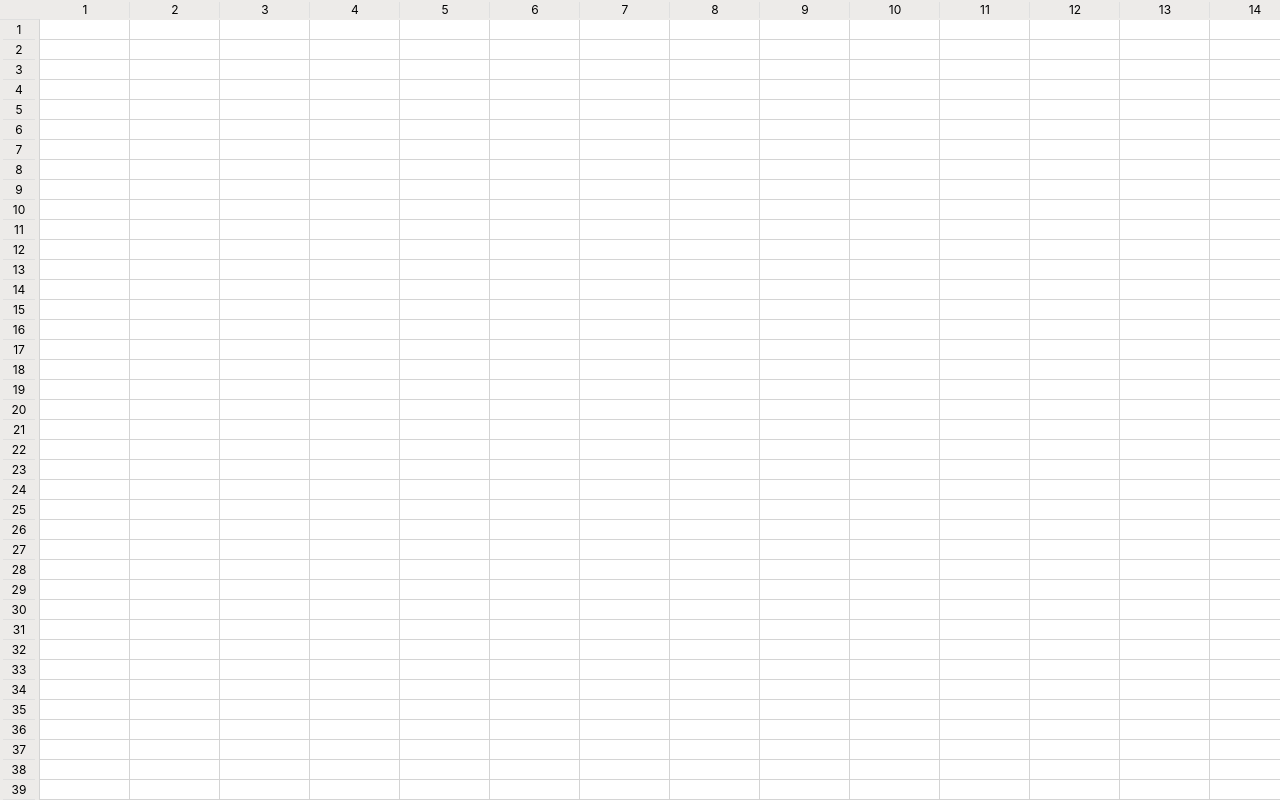
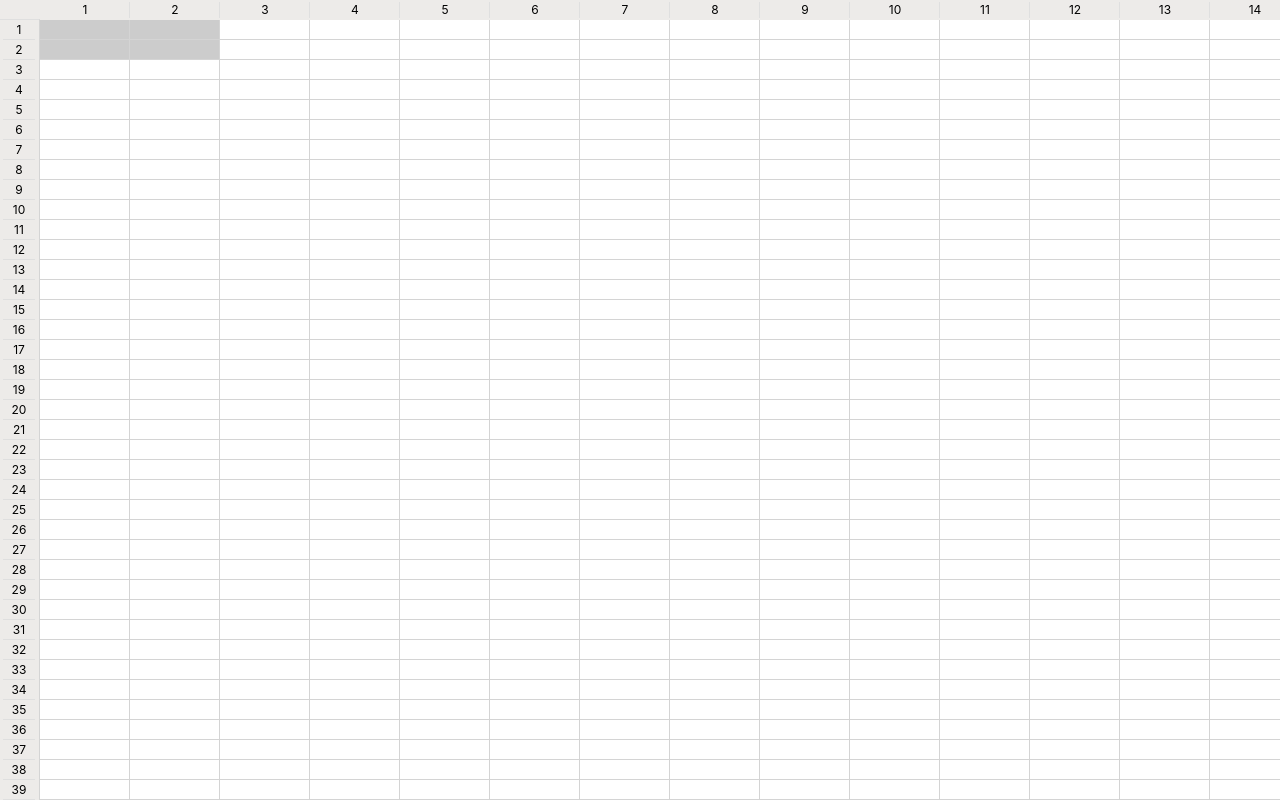
Before and after one commit to heruiwoniou/excel-editor, a React app: page / in a window 1280 px wide. Built offline with nearby package versions, Linux system fonts and the light colour scheme.

Commit message:
add selection control

```diff
--- /dev/null
+++ b/src/VirtualBox/Selection.tsx
@@ -0,0 +1,25 @@
+import React, { FunctionComponent } from "react";
+import styled from "styled-components";
+import { CellWidth, CellHeight } from "./constants";
+
+interface ISelectionProps {
+  startRowIndex: number;
+  endRowIndex: number;
+  startCellIndex: number;
+  endCellIndex: number;
+}
+
+const Selection: FunctionComponent<ISelectionProps> = props => {
+  return <SelectionContainer {...props}/>;
+};
+
+export default Selection;
+
+const SelectionContainer: any = styled.div<ISelectionProps>`
+	position: absolute;
+	top: ${({ startRowIndex }) => startRowIndex * CellHeight}px;
+	left: ${({ startCellIndex }) => startCellIndex * CellWidth}px;
+	width: ${({ startCellIndex, endCellIndex }) => (endCellIndex - startCellIndex) * CellWidth}px;
+	height: ${({ startRowIndex, endRowIndex }) => (endRowIndex - startRowIndex) * CellHeight}px;
+	background: #ccc;
+`;
--- a/src/VirtualBox/index.tsx
+++ b/src/VirtualBox/index.tsx
@@ -14,6 +14,7 @@ import PlaceHolder from "./PlaceHolder";
 import VirtualPagerRow from "./VirtualPagerRow";
 import HorizontalHeader from "./HeaderHorizontal";
 import VerticalHeader from "./HeaderVertical";
+import Selection from "./Selection";
 
 const VirtualBox: React.FC = (...rest: any) => {
   // Vertical parameters
@@ -91,14 +92,6 @@ const VirtualBox: React.FC = (...rest: any) => {
       hel.scrollLeft = horizontalScrollCache;
     }
 
-    console.log("init", verticalScrollCache);
-    console.log(
-      verticalScrollCache,
-      horizontalScrollCache,
-      pageHorizontalIndex,
-      pageVerticalIndex
-    );
-
     let handler = throttle((e: Event) => {
       let container: HTMLDivElement;
       let scrollTop: number;
@@ -117,13 +110,6 @@ const VirtualBox: React.FC = (...rest: any) => {
         currentPageVerticalIndex = Math.floor(scrollTop / PageVerticalSize);
         if (currentPageVerticalIndex !== pageVerticalIndex) {
           container.removeEventListener("scroll", handler);
-          console.log(
-            "update",
-            currentPageVerticalIndex,
-            pageVerticalIndex,
-            verticalScrollCache,
-            scrollTop
-          );
           updatePageVerticalDataHander(currentPageVerticalIndex, scrollTop);
         }
 
@@ -147,9 +133,7 @@ const VirtualBox: React.FC = (...rest: any) => {
     el && el.addEventListener("scroll", handler);
 
     return () => {
-      if (el) {
-        el.removeEventListener("scroll", handler);
-      }
+      el && el.removeEventListener("scroll", handler);
     };
   }, [
     verticalScrollCache,
@@ -212,6 +196,12 @@ const VirtualBox: React.FC = (...rest: any) => {
       <ContentContainer>
         <VerticalHeader {...VerticalHeaderProps} />
         <VirtualContainer ref={ref} {...rest}>
+          <Selection
+            startRowIndex={0}
+            startCellIndex={0}
+            endCellIndex={2}
+            endRowIndex={2}
+          />
           <PlaceHolder
             type={DirectionType.Virtual}
             size={
--- a/src/themes/globalStyles.ts
+++ b/src/themes/globalStyles.ts
@@ -1,7 +1,7 @@
-import { createGlobalStyle, css } from "styled-components";
+import { createGlobalStyle } from "styled-components";
 
-const defualtStyle = () => css`
-  html,
+export const GlobalStyle = createGlobalStyle`
+    html,
   body {
     overflow: hidden;
   }
@@ -14,6 +14,3 @@ const defualtStyle = () => css`
     -moz-osx-font-smoothing: grayscale;
   }
 `;
-export const GlobalStyle = createGlobalStyle`
-    ${defualtStyle()}
-`;
```
